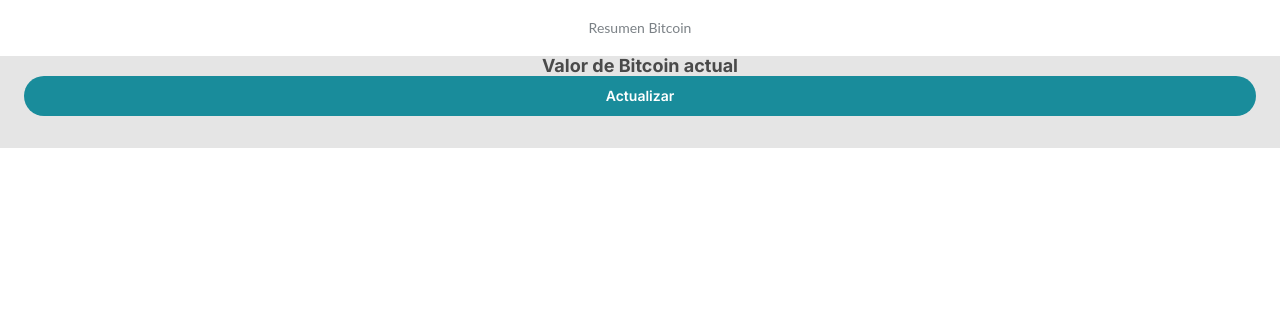
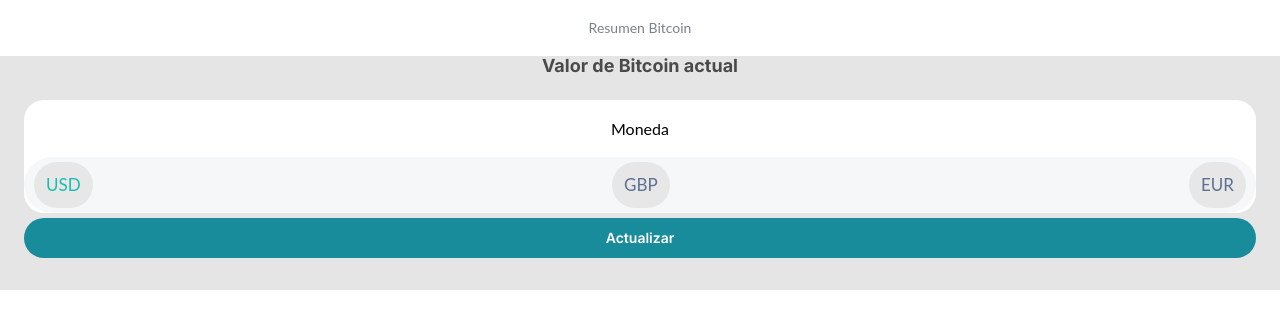
Before and after one commit to Any28Flo/crypto-technical-chellenge, a React (Create React App) app: page / in a window 1280 px wide. Shown: the top 328 px of the page. Built offline with nearby package versions, Linux system fonts and the light colour scheme.

Commit message:
styles | adding styles Home section form

```diff
--- /dev/null
+++ b/src/features/crypto/FormPriceCrypto/FormPriceCrypto.js
@@ -0,0 +1,81 @@
+import React, { useEffect, useState } from 'react';
+import styled from 'styled-components';
+
+const Form = styled.form`
+    display: flex;
+    justify-content: space-between;
+    flex-direction: row;
+    margin-bottom: 0.5rem;
+    background-color: #f6f7f8;
+    border-radius: 4rem;
+    padding: 0.5rem 1rem;
+    margin-top: 2rem;
+`;
+const InputRadio = styled.input`
+    display: none;
+    margin: 10px;
+`;
+
+const handleChecked = (checked) => {
+  if(checked){
+    return "color: #1BBCB2";
+  }
+
+};
+
+const Label = styled.label`
+    display: inline-block;
+    background-color: #e7e7e7;
+    border-color: #ddd;
+    border-radius: 40px;
+    color: #5c7190;
+    padding: 1.1rem 1.2rem;
+    font: 00 1.4rem/1.7rem 'Lato';
+  ${({ checked }) => handleChecked(checked)};
+
+`;
+
+function FormPriceCrypto(props) {
+    const { options } = props;
+    const [value, setValue] = useState(options[0]);
+    console.log(value);
+
+    const handleChange = (e) => {
+        const { value } = e.target.dataset;
+        setValue(value);
+    };
+    useEffect(() => {
+        console.log('render');
+    }, [value]);
+    return (
+        <Form>
+            {options.map((option) => {
+                console.log(value === option);
+                return (
+                    <>
+                        {' '}
+                        <InputRadio
+                            type="radio"
+                            name="radios"
+                            value={option}
+                            checked={value === option}
+                            onChange={handleChange}
+                            key={`input-${option}`}
+                        />
+                        <Label
+                          checked={value === option}
+
+                          data-value={option}
+                            onClick={handleChange}
+                            key={option}
+                        >
+                            {option}
+                        </Label>{' '}
+                    </>
+                );
+            })}
+        </Form>
+    );
+}
+
+export default FormPriceCrypto;
--- a/src/pages/home/Home.js
+++ b/src/pages/home/Home.js
@@ -2,6 +2,7 @@
 import styled from 'styled-components';
 import Subtitle from '../../features/ui/headers/Subtitle';
 import Button from "../../features/ui/buttons/Button/Button";
+import FormPriceCrypto from "../../features/crypto/FormPriceCrypto/FormPriceCrypto";
 
 const HomePage = styled.div`
     background-color: #e5e5e5;
@@ -16,13 +17,35 @@
     padding-bottom: 2rem;
     text-align: center;
 `;
+const FormContainer = styled.div`
+  background-color: #ffffff;
+  padding-top: 2.1rem;
+  border-radius: 2rem;
+  margin-top: 2.4rem;
+
+  `
+;
+const H3  = styled.h3`
+  font: 400 1.6rem/1.6rem 'Lato';
+  text-align: center;
+
+`
+
+// const initState = {
+//   actualPrice:"",
+//   currency:""
+// }
 const Home = () => {
+  const currencies = ["USD", "GBP", "EUR"]
     return (
         <>
             <PageHeader>Resumen Bitcoin</PageHeader>
             <HomePage>
                 <Subtitle>Valor de Bitcoin actual</Subtitle>
-                <div></div>
+                 <FormContainer>
+                  <H3>Moneda</H3>
+                   <FormPriceCrypto options={currencies}/>
+                 </FormContainer>
                 <div className="details"></div>
                 <Button>Actualizar</Button>
             </HomePage>
```
Also changed, not shown: src/features/users/FormRegiter/FormRegister.js (line endings or trailing spaces).
